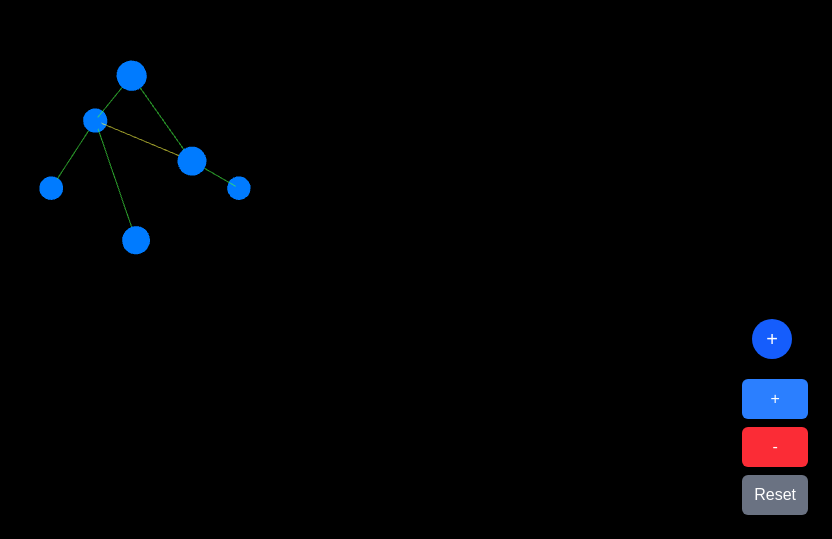
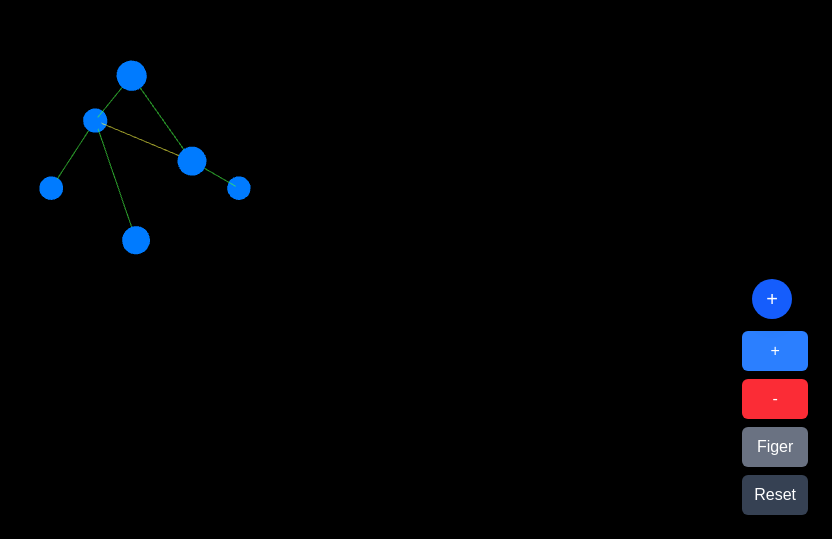
Before and after one commit to rchouhani/rchouhani-genealogy-three-d, a Next.js app: page / in a window 1280 px wide. Shown: the part 261-800 px from the top of the page, without its empty margins (448-1280 px from the left). Built offline with nearby package versions, Linux system fonts and the light colour scheme.

Commit message:
add/ frozen scene button

```diff
--- a/app/components/ControlsPanel.tsx
+++ b/app/components/ControlsPanel.tsx
@@ -1,12 +1,11 @@
 /**
- * @fileoverview Panneau de contrôles pour la scène 3D.
+ * @fileoverview Panneau de contrôles de la scène 3D.
  *
- * Affiche 3 boutons :
+ * Boutons disponibles :
  *   - Zoom in  (+)
  *   - Zoom out (-)
- *   - Reset    (Reset)
- *
- * Positionné en bas à droite de l'écran.
+ *   - Freeze   → désactive click + zoom + pan (hover reste actif)
+ *   - Reset    → sort du freeze + réinitialise la vue
  */
 
 import { ControlsPanelProps } from "../types/scene";
@@ -14,7 +13,9 @@ import { ControlsPanelProps } from "../types/scene";
 export default function ControlsPanel({
   onZoomIn,
   onZoomOut,
+  onFreeze,
   onReset,
+  isFrozen,
 }: ControlsPanelProps) {
   return (
     <div className="fixed bottom-6 right-6 flex flex-col gap-2">
@@ -33,8 +34,19 @@ export default function ControlsPanel({
         -
       </button>
       <button
+        onClick={onFreeze}
+        className={`px-3 py-2 rounded-md text-white transition-colors ${
+          isFrozen
+            ? "bg-orange-500 hover:bg-orange-600 ring-2 ring-orange-300"
+            : "bg-gray-500 hover:bg-gray-600"
+        }`}
+        title={isFrozen ? "Scène figée — cliquer pour reprendre" : "Figer la scène"}
+      >
+        {isFrozen ? "❄️ Figé" : "Figer"}
+      </button>
+      <button
         onClick={onReset}
-        className="bg-gray-500 text-white px-3 py-2 rounded-md hover:bg-gray-600"
+        className="bg-gray-700 text-white px-3 py-2 rounded-md hover:bg-gray-800"
         title="Réinitialiser la vue"
       >
         Reset
--- a/app/components/TreeScene.tsx
+++ b/app/components/TreeScene.tsx
@@ -1,7 +1,7 @@
 "use client";
 
 import * as THREE from "three";
-import { useEffect, useRef, useCallback } from "react";
+import { useEffect, useRef, useCallback, useState } from "react";
 import { setupScene } from "../lib/setupScene";
 import { createNodes } from "../lib/createNodes";
 import { createLinks } from "../lib/createLinks";
@@ -28,8 +28,14 @@ interface TreeSceneProps {
  * Responsabilités :
  *   - Initialiser la scène Three.js une seule fois (mount).
  *   - Recréer les points, liens et hitboxes quand familyData change.
- *   - Gérer les interactions visuelles (hover, click, zoom, reset).
+ *   - Gérer les interactions visuelles (hover, click, zoom, freeze, reset).
  *   - Nettoyer proprement à l'unmount.
+ *
+ * Freeze :
+ *   - isFrozenRef  : ref booléen lu dans handleClick (pas de re-render).
+ *   - isFrozenState : state booléen pour le rendu visuel du bouton.
+ *   - controls.enabled : bloque zoom + pan + rotation d'OrbitControls.
+ *   - handleHover : non affecté par le freeze (toujours actif).
  */
 export default function TreeScene({
   familyData,
@@ -44,6 +50,14 @@ export default function TreeScene({
 
   const cleanupHoverRef = useRef<(() => void) | null>(null);
   const cleanupClickRef = useRef<(() => void) | null>(null);
+
+  /**
+   * isFrozenRef : lu dans handleClick à chaque event, sans re-render.
+   * isFrozenState : déclenche le re-render pour mettre à jour le bouton.
+   * Les deux sont toujours synchronisés via handleFreeze.
+   */
+  const isFrozenRef = useRef<boolean>(false);
+  const [isFrozenState, setIsFrozenState] = useState(false);
 
   // ---------------------------------------------------------------------------
   // Initialisation de la scène — UNE SEULE FOIS
@@ -84,18 +98,18 @@ export default function TreeScene({
   }, []);
 
   // ---------------------------------------------------------------------------
-  // Recréation des points, liens et hitboxes à chaque changement de familyData
+  // Recréation des points, liens et hitboxes quand familyData change
   // ---------------------------------------------------------------------------
   useEffect(() => {
     const setup = sceneRef.current;
     if (!setup) return;
 
-    // 1. Supprimer les anciens objets de la scène
+    // Supprimer les anciens objets
     pointsRef.current.forEach((mesh) => setup.scene.remove(mesh));
     linesRef.current.forEach((l) => setup.scene.remove(l.line));
     hitboxesRef.current.forEach((h) => setup.scene.remove(h.mesh));
 
-    // 2. Créer les nouveaux objets
+    // Créer les nouveaux objets
     const newPoints = createNodes(setup.scene, familyData);
     const { lines: newLines, hitboxes: newHitboxes } = createLinks(
       setup.scene,
@@ -107,7 +121,6 @@ export default function TreeScene({
     linesRef.current = newLines;
     hitboxesRef.current = newHitboxes;
 
-    // 3. Recréer les listeners avec les nouveaux objets
     rebuildInteractionListeners();
   }, [familyData]);
 
@@ -115,10 +128,6 @@ export default function TreeScene({
   // Listeners d'interaction
   // ---------------------------------------------------------------------------
 
-  /**
-   * Supprime les anciens listeners hover/click et en crée de nouveaux.
-   * Appelé à chaque changement de familyData.
-   */
   const rebuildInteractionListeners = useCallback(() => {
     const setup = sceneRef.current;
     if (!setup) return;
@@ -126,6 +135,7 @@ export default function TreeScene({
     if (cleanupHoverRef.current) cleanupHoverRef.current();
     if (cleanupClickRef.current) cleanupClickRef.current();
 
+    // Hover : toujours actif, même en freeze
     cleanupHoverRef.current = handleHover(
       setup.renderer,
       setup.camera,
@@ -133,13 +143,15 @@ export default function TreeScene({
       hitboxesRef.current
     );
 
+    // Click : bloqué si isFrozenRef.current === true
     cleanupClickRef.current = handleClick(
       setup.renderer,
       setup.camera,
       pointsRef.current,
       linesRef.current,
       familyData,
-      onSelectPerson
+      onSelectPerson,
+      isFrozenRef
     );
   }, [familyData, onSelectPerson]);
 
@@ -157,13 +169,35 @@ export default function TreeScene({
     sceneRef.current.camera.position.z += 5;
   };
 
+  /**
+   * Toggle le freeze.
+   * - Met à jour isFrozenRef (lu par handleClick sans re-render).
+   * - Met à jour isFrozenState (re-render pour le bouton).
+   * - Active/désactive OrbitControls.
+   */
+  const handleFreeze = () => {
+    if (!sceneRef.current) return;
+
+    const newFrozen = !isFrozenRef.current;
+    isFrozenRef.current = newFrozen;
+    setIsFrozenState(newFrozen);
+    sceneRef.current.controls.enabled = !newFrozen;
+  };
+
+  /**
+   * Reset : sort du freeze + réinitialise la vue + masque les liens.
+   */
   const handleResetClick = () => {
     if (!sceneRef.current) return;
-    resetView(
-      sceneRef.current.camera,
-      sceneRef.current.controls,
-      linesRef.current
-    );
+
+    // Sortir du freeze si actif
+    if (isFrozenRef.current) {
+      isFrozenRef.current = false;
+      setIsFrozenState(false);
+      sceneRef.current.controls.enabled = true;
+    }
+
+    resetView(sceneRef.current.camera, sceneRef.current.controls, linesRef.current);
   };
 
   // ---------------------------------------------------------------------------
@@ -176,7 +210,9 @@ export default function TreeScene({
       <ControlsPanel
         onZoomIn={handleZoomIn}
         onZoomOut={handleZoomOut}
+        onFreeze={handleFreeze}
         onReset={handleResetClick}
+        isFrozen={isFrozenState}
       />
     </>
   );
--- a/app/lib/eventHandlers.tsx
+++ b/app/lib/eventHandlers.tsx
@@ -1,3 +1,4 @@
+import React from "react";
 /**
  * @fileoverview Gestion des événements d'interaction avec la scène 3D.
  *
@@ -164,9 +165,13 @@ export function handleClick(
   points: THREE.Mesh[],
   lines: LineObject[],
   familyData: Person[],
-  onSelectPerson: (person: Person, mesh: THREE.Mesh) => void
+  onSelectPerson: (person: Person, mesh: THREE.Mesh) => void,
+  isFrozenRef: React.RefObject<boolean>
 ) {
   const onClick = (event: MouseEvent) => {
+    // Interactions désactivées si la scène est figée
+    if (isFrozenRef.current) return;
+
     const rect = renderer.domElement.getBoundingClientRect();
 
     // Même normalisation que handleHover
--- a/app/page.tsx
+++ b/app/page.tsx
@@ -198,7 +198,7 @@ export default function Page() {
       {!isCreating && (
         <button
           onClick={handleCreatePerson}
-          className="absolute bottom-45 right-10 z-20 bg-blue-600 text-white w-10 h-10 rounded-full shadow-lg hover:bg-blue-700 text-xl flex items-center justify-center"
+          className="absolute bottom-55 right-10 z-20 bg-blue-600 text-white w-10 h-10 rounded-full shadow-lg hover:bg-blue-700 text-xl flex items-center justify-center"
         >
           +
         </button>
```
Also changed, not shown: app/types/scene.tsx (+6 -1 lines).
